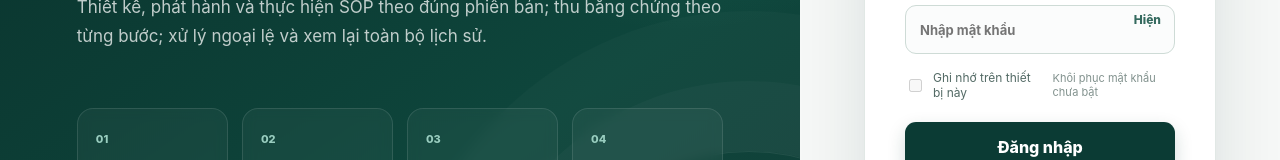
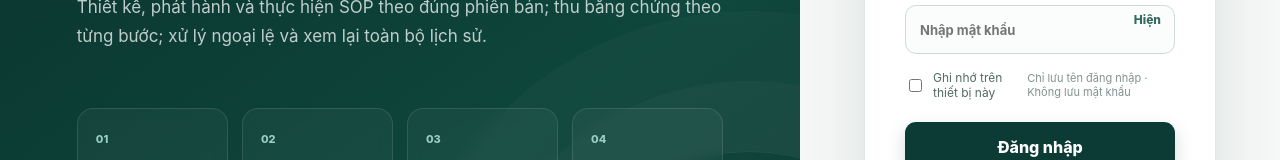
Before and after one commit to ntdung-tds/sop-web-giangdc, a React (Vite) app in the folder apps/web/: page / in a window 1280 px wide. Shown: the part 421-581 px from the top of the page. Built offline with nearby package versions, Linux system fonts and the light colour scheme; no server answers.

Commit message:
feat(auth-ui): enable remember username on this device

```diff
--- a/apps/web/src/App.tsx
+++ b/apps/web/src/App.tsx
@@ -8,6 +8,10 @@ import {
   logout as logoutSession,
   restoreSession,
 } from "./authClient.ts";
+import {
+  loadRememberedUsername,
+  persistRememberedUsername,
+} from "./rememberUsername.ts";
 import {
   initialUiState,
   showDashboard,
@@ -30,6 +34,9 @@ export function App() {
   const [restoring, setRestoring] = useState(true);
   const [authError, setAuthError] = useState("");
   const [authMessage, setAuthMessage] = useState("");
+  const [rememberedUsername] = useState(() =>
+    typeof window === "undefined" ? "" : loadRememberedUsername(window.localStorage),
+  );
   const heroTitleId = useId();
 
   useEffect(() => {
@@ -56,11 +63,12 @@ export function App() {
     setAuthMessage("");
     setAuthBusy(true);
     const data = new FormData(event.currentTarget);
+    const username = String(data.get("username") ?? "");
+    const password = String(data.get("password") ?? "");
+    const rememberDevice = data.get("rememberDevice") === "on";
     try {
-      const authenticated = await login(
-        String(data.get("username") ?? ""),
-        String(data.get("password") ?? ""),
-      );
+      const authenticated = await login(username, password);
+      persistRememberedUsername(window.localStorage, username, rememberDevice);
       setSession(authenticated);
       if (authenticated.mustChangePassword) {
         setUi((state) => showLanding(state));
@@ -237,7 +245,13 @@ export function App() {
                   <form onSubmit={submitLogin}>
                     <label>
                       Tên đăng nhập
-                      <input autoComplete="username" name="username" placeholder="Nhập tên đăng nhập" required />
+                      <input
+                        autoComplete="username"
+                        name="username"
+                        placeholder="Nhập tên đăng nhập"
+                        defaultValue={rememberedUsername}
+                        required
+                      />
                     </label>
                     <label>
                       Mật khẩu
@@ -259,8 +273,15 @@ export function App() {
                       </div>
                     </label>
                     <div className="form-meta">
-                      <label className="check"><input type="checkbox" disabled /> <span>Ghi nhớ trên thiết bị này</span></label>
-                      <span className="policy-note">Khôi phục mật khẩu chưa bật</span>
+                      <label className="check">
+                        <input
+                          type="checkbox"
+                          name="rememberDevice"
+                          defaultChecked={Boolean(rememberedUsername)}
+                        />
+                        <span>Ghi nhớ trên thiết bị này</span>
+                      </label>
+                      <span className="policy-note">Chỉ lưu tên đăng nhập · Không lưu mật khẩu</span>
                     </div>
                     {authError ? <p className="demo-note" role="alert">{authError}</p> : null}
                     {authMessage ? <output className="demo-note">{authMessage}</output> : null}
```
